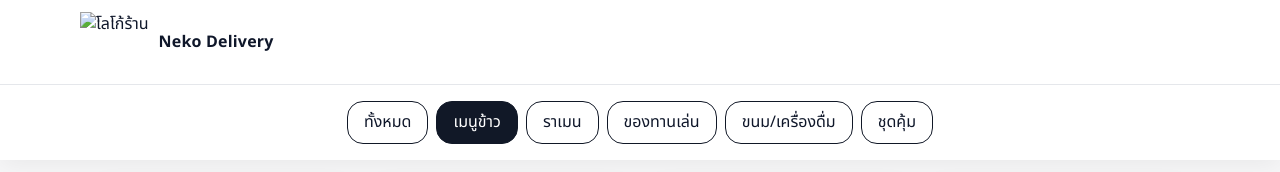
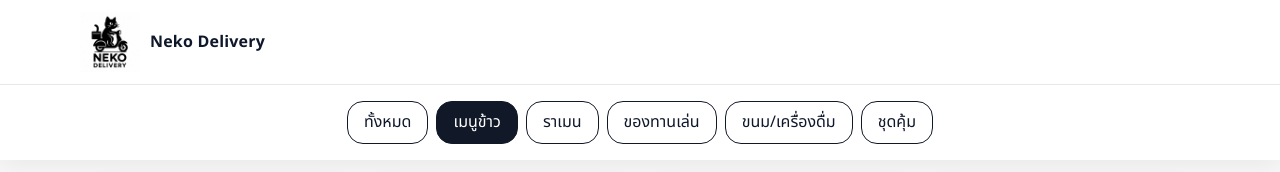
Before and after one commit to cipeerapong-ctrl/project, a plain HTML site: page menu-rice.html in a window 1280 px wide. Shown: the top 172 px of the page. Drawn offline with Linux system fonts and the light colour scheme.

Commit message:
Update menu-rice.html

```diff
--- a/menu-rice.html
+++ b/menu-rice.html
@@ -14,7 +14,7 @@
   <header class="header">
     <div class="container header__inner">
       <a class="brand" href="index.html">
-        <img src="neko.png" alt="โลโก้ร้าน" class="brand__logo">
+        <img src="nekologo.png" alt="โลโก้ร้าน" class="brand__logo">
         <span class="brand__name">Neko Delivery</span>
       </a>
     </div>
```
